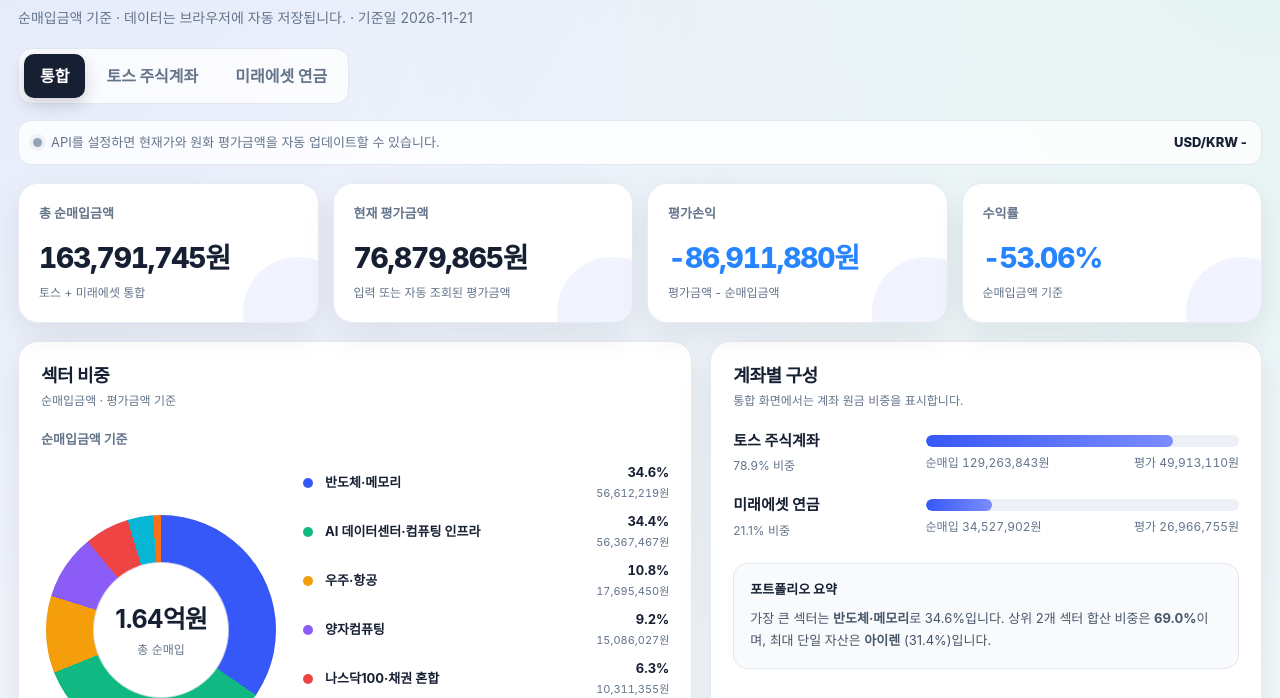
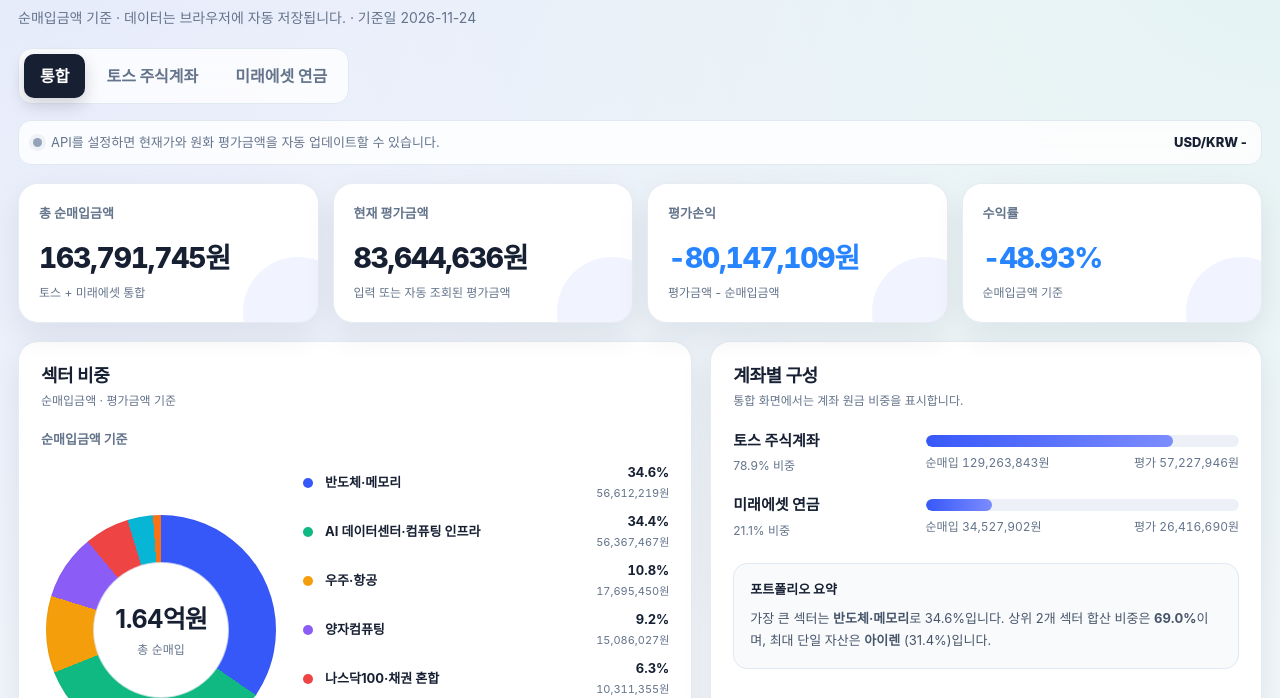
Before and after one commit to big9367-byte/portfolio-dashboard, a plain HTML site: page index.html in a window 1280 px wide. Shown: the part 102-800 px from the top of the page. Drawn offline with Linux system fonts and the light colour scheme.

Commit message:
chore: 주가 자동 업데이트 (2026-11-24)

```diff
--- a/index.html
+++ b/index.html
@@ -1022,7 +1022,7 @@
 
     const DEFAULT_DATA = {
       title: "투자 포트폴리오 대시보드",
-      asOfDate: "2026-11-21",
+      asOfDate: "2026-11-24",
       marketSettings: {
         autoRefresh: false,
         intervalMinutes: 30,
@@ -1031,22 +1031,22 @@
         lastFxRate: null
       },
       holdings: [
-        { id: "t1", account: "toss", name: "아이렌", sector: "AI 데이터센터·컴퓨팅 인프라", cost: 51474419, value: 11933442, symbol: "IREN", exchange: "US", currency: "USD", quantity: 750, autoUpdate: true },
-        { id: "t2", account: "toss", name: "로켓랩", sector: "우주·항공", cost: 17695450, value: 12228245, symbol: "RKLB", exchange: "US", currency: "USD", quantity: 200, autoUpdate: true },
-        { id: "t3", account: "toss", name: "DRAM", sector: "반도체·메모리", cost: 27011059, value: 11406352, symbol: "DRAM", exchange: "US", currency: "USD", quantity: 254, autoUpdate: true },
-        { id: "t4", account: "toss", name: "인플렉션", sector: "양자컴퓨팅", cost: 11005245, value: 4160188, symbol: "INFQ", exchange: "US", currency: "USD", quantity: 489, autoUpdate: true },
-        { id: "t5", account: "toss", name: "마벨 테크놀로지", sector: "반도체·메모리", cost: 9098590, value: 3785910, symbol: "MRVL", exchange: "US", currency: "USD", quantity: 23, autoUpdate: true },
-        { id: "t6", account: "toss", name: "아이온큐", sector: "양자컴퓨팅", cost: 4080782, value: 1366699, symbol: "IONQ", exchange: "US", currency: "USD", quantity: 49, autoUpdate: true },
-        { id: "t7", account: "toss", name: "써클 인터넷 그룹", sector: "핀테크·스테이블코인", cost: 1836298, value: 1023274, symbol: "CRCL", exchange: "US", currency: "USD", quantity: 16, autoUpdate: true },
-        { id: "t8", account: "toss", name: "SK하이닉스", sector: "반도체·메모리", cost: 4152000, value: 2200000, symbol: "000660", exchange: "XKRX", currency: "KRW", quantity: 2, autoUpdate: true },
-        { id: "t9", account: "toss", name: "삼성전자", sector: "반도체·메모리", cost: 2910000, value: 1809000, symbol: "005930", exchange: "XKRX", currency: "KRW", quantity: 10, autoUpdate: true },
-
-        { id: "p1", account: "pension", name: "TIGER 미국AI데이터센터TOP4Plus", sector: "AI 데이터센터·컴퓨팅 인프라", cost: 4893048, value: 2712915, symbol: "0142D0", exchange: "XKRX", currency: "KRW", quantity: 501, autoUpdate: true },
-        { id: "p2", account: "pension", name: "TIGER 미국나스닥100채권혼합50", sector: "나스닥100·채권 혼합", cost: 10311355, value: 10013180, symbol: "435420", exchange: "XKRX", currency: "KRW", quantity: 758, autoUpdate: true },
-        { id: "p3", account: "pension", name: "PLUS 글로벌HBM반도체", sector: "반도체·메모리", cost: 9932650, value: 4627000, symbol: "442580", exchange: "XKRX", currency: "KRW", quantity: 70, autoUpdate: true },
-        { id: "p4", account: "pension", name: "TIME 글로벌AI인공지능액티브", sector: "AI 테마·응용", cost: 3072825, value: 3055500, symbol: "456600", exchange: "XKRX", currency: "KRW", quantity: 75, autoUpdate: true },
-        { id: "p5", account: "pension", name: "TIGER 글로벌온디바이스AI", sector: "AI 테마·응용", cost: 2810104, value: 3238060, symbol: "480310", exchange: "XKRX", currency: "KRW", quantity: 202, autoUpdate: true },
-        { id: "p6", account: "pension", name: "TIGER 미국필라델피아AI반도체나스닥", sector: "반도체·메모리", cost: 3507920, value: 3320100, symbol: "497570", exchange: "XKRX", currency: "KRW", quantity: 204, autoUpdate: true }
+        { id: "t1", account: "toss", name: "아이렌", sector: "AI 데이터센터·컴퓨팅 인프라", cost: 51474419, value: 14760322, symbol: "IREN", exchange: "US", currency: "USD", quantity: 750, autoUpdate: true },
+        { id: "t2", account: "toss", name: "로켓랩", sector: "우주·항공", cost: 17695450, value: 13291168, symbol: "RKLB", exchange: "US", currency: "USD", quantity: 200, autoUpdate: true },
+        { id: "t3", account: "toss", name: "DRAM", sector: "반도체·메모리", cost: 27011059, value: 13525642, symbol: "DRAM", exchange: "US", currency: "USD", quantity: 254, autoUpdate: true },
+        { id: "t4", account: "toss", name: "인플렉션", sector: "양자컴퓨팅", cost: 11005245, value: 4564135, symbol: "INFQ", exchange: "US", currency: "USD", quantity: 489, autoUpdate: true },
+        { id: "t5", account: "toss", name: "마벨 테크놀로지", sector: "반도체·메모리", cost: 9098590, value: 4427357, symbol: "MRVL", exchange: "US", currency: "USD", quantity: 23, autoUpdate: true },
+        { id: "t6", account: "toss", name: "아이온큐", sector: "양자컴퓨팅", cost: 4080782, value: 1549916, symbol: "IONQ", exchange: "US", currency: "USD", quantity: 49, autoUpdate: true },
+        { id: "t7", account: "toss", name: "써클 인터넷 그룹", sector: "핀테크·스테이블코인", cost: 1836298, value: 1101406, symbol: "CRCL", exchange: "US", currency: "USD", quantity: 16, autoUpdate: true },
+        { id: "t8", account: "toss", name: "SK하이닉스", sector: "반도체·메모리", cost: 4152000, value: 2202000, symbol: "000660", exchange: "XKRX", currency: "KRW", quantity: 2, autoUpdate: true },
+        { id: "t9", account: "toss", name: "삼성전자", sector: "반도체·메모리", cost: 2910000, value: 1806000, symbol: "005930", exchange: "XKRX", currency: "KRW", quantity: 10, autoUpdate: true },
+
+        { id: "p1", account: "pension", name: "TIGER 미국AI데이터센터TOP4Plus", sector: "AI 데이터센터·컴퓨팅 인프라", cost: 4893048, value: 2555100, symbol: "0142D0", exchange: "XKRX", currency: "KRW", quantity: 501, autoUpdate: true },
+        { id: "p2", account: "pension", name: "TIGER 미국나스닥100채권혼합50", sector: "나스닥100·채권 혼합", cost: 10311355, value: 9971490, symbol: "435420", exchange: "XKRX", currency: "KRW", quantity: 758, autoUpdate: true },
+        { id: "p3", account: "pension", name: "PLUS 글로벌HBM반도체", sector: "반도체·메모리", cost: 9932650, value: 4454100, symbol: "442580", exchange: "XKRX", currency: "KRW", quantity: 70, autoUpdate: true },
+        { id: "p4", account: "pension", name: "TIME 글로벌AI인공지능액티브", sector: "AI 테마·응용", cost: 3072825, value: 3016500, symbol: "456600", exchange: "XKRX", currency: "KRW", quantity: 75, autoUpdate: true },
+        { id: "p5", account: "pension", name: "TIGER 글로벌온디바이스AI", sector: "AI 테마·응용", cost: 2810104, value: 3232000, symbol: "480310", exchange: "XKRX", currency: "KRW", quantity: 202, autoUpdate: true },
+        { id: "p6", account: "pension", name: "TIGER 미국필라델피아AI반도체나스닥", sector: "반도체·메모리", cost: 3507920, value: 3187500, symbol: "497570", exchange: "XKRX", currency: "KRW", quantity: 204, autoUpdate: true }
       ]
     };
 
```
